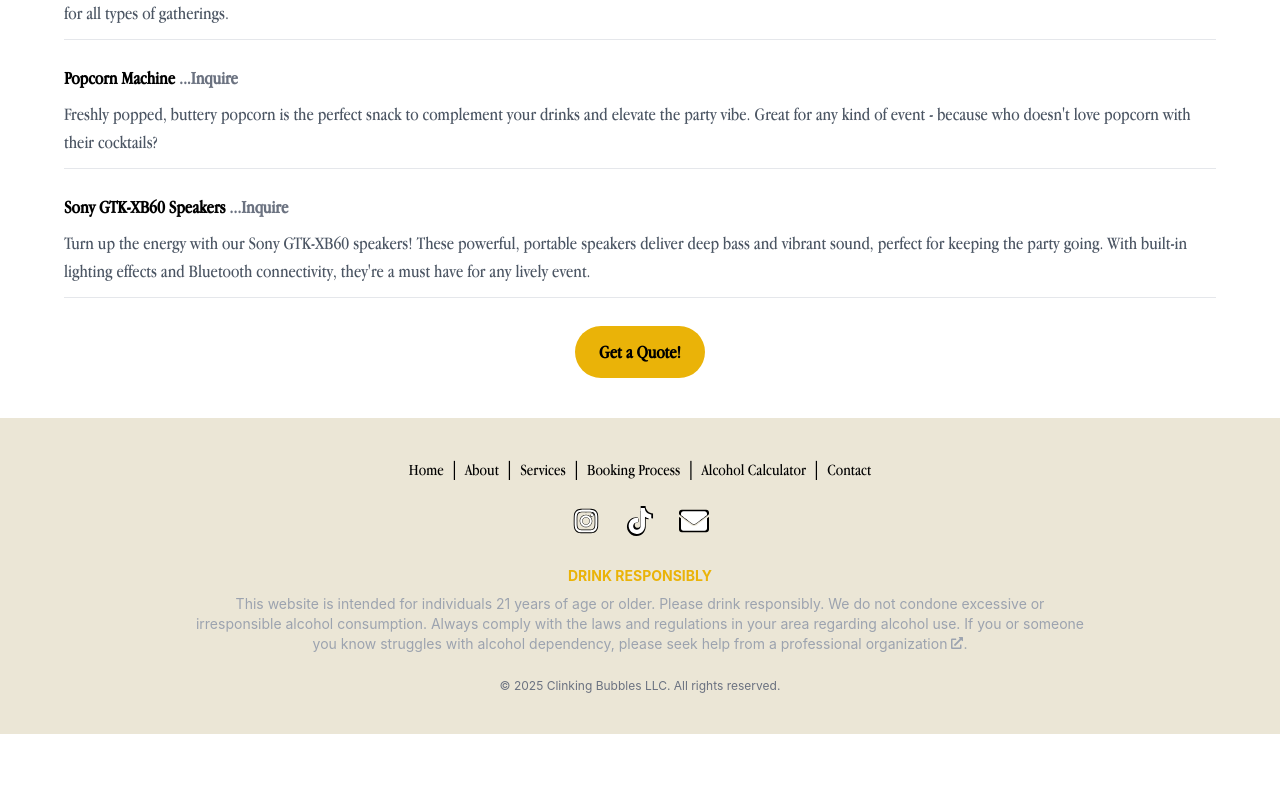
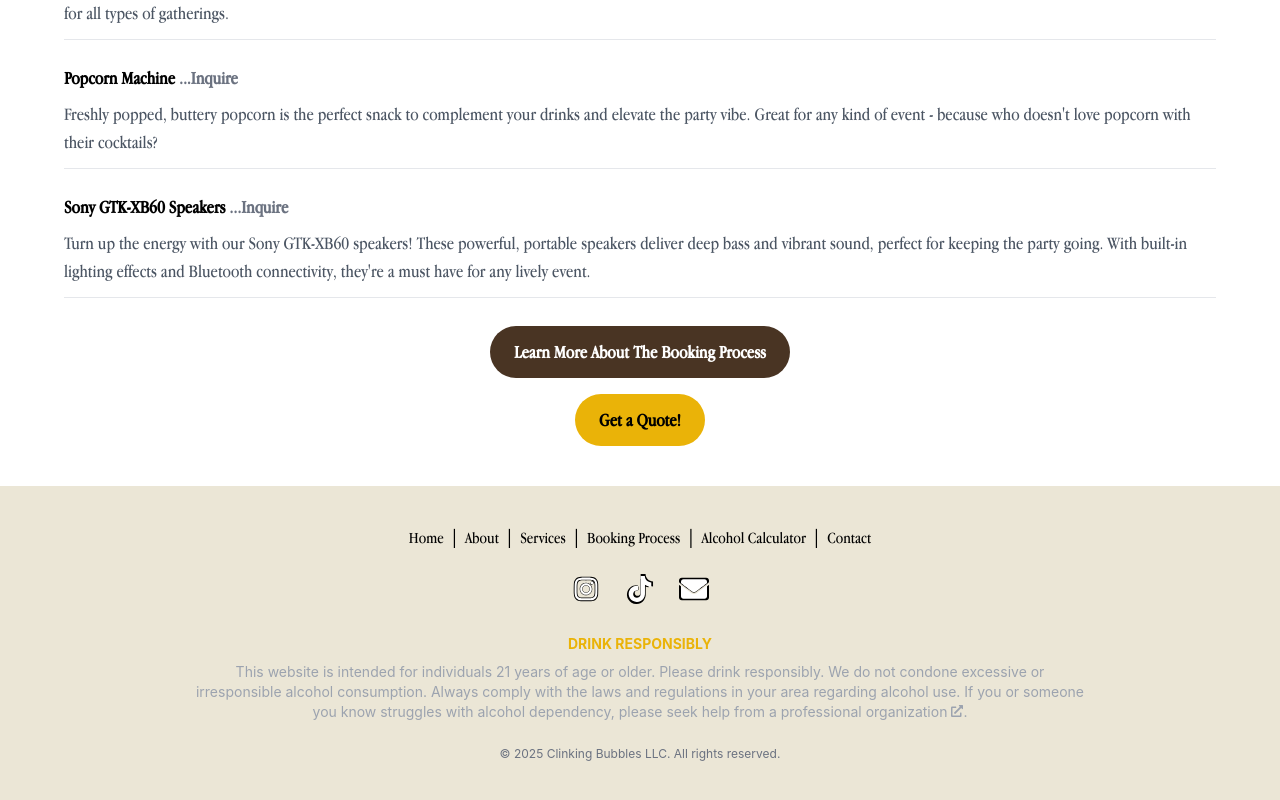
Before and after one commit to fctico11/clinkingbubbles, a React (Create React App) app: page /services in a window 1280 px wide. Shown: the part 1351-2151 px from the top of the page. Before the commit the page ends 2085 px from the top, so only its background shows below. Built offline with nearby package versions, Linux system fonts and the light colour scheme; a web font is replaced by a local one.

Commit message:
added booking process button

```diff
--- a/src/pages/ServicesPage.js
+++ b/src/pages/ServicesPage.js
@@ -10,7 +10,7 @@ import { Helmet } from 'react-helmet';
 <Helmet>
   <title>Private Bartending Services: NJ Weddings, Parties & More</title>
   <meta name="description" content="Explore our private bartending services for weddings, birthdays, and special events. Serving NJ & NY with style, heart, and crafted cocktails." />
-  <meta name="keywords" content="bartending services, private bartending NJ, private bartending NY, cocktail packages, event bartending, party bartending NJ, wedding bartenders NY, event bar services" />
+  <meta name="keywords" content="bartending services, private bartending NJ, private bartending NY, cocktail packages, event bartending, party bartenders NJ, wedding bartenders NY, event bar services" />
   <link rel="canonical" href="https://www.clinkingbubbles.com/services" />
 
   <meta property="og:title" content="Private Bartending Services: NJ Weddings, Parties & More" />
@@ -22,7 +22,6 @@ import { Helmet } from 'react-helmet';
   <meta name="twitter:card" content="summary_large_image" />
   <meta name="twitter:image:alt" content="Explore premium bartending services for NJ & NY." />
 </Helmet>
-
 
 const ServicesPage = () => {
   useEffect(() => {
@@ -246,17 +245,24 @@ const ServicesPage = () => {
             </div>
           </div>
 
-          {/* "Get a Quote!" Button */}
-          <div
-            className="mt-7 text-center"
-            data-aos="fade-up"
-            data-aos-delay="500"
-          >
-            <Link to="/contact">
-              <button className="bubbles-font text-lg bg-yellow-500 text-black font-semibold px-6 py-3 rounded-full hover:bg-yellow-600 transition">
-                Get a Quote!
-              </button>
-            </Link>
+          {/* Buttons Section */}
+          <div className="mt-7 space-y-4" data-aos="fade-up">
+            {/* Learn More About The Booking Process Button */}
+            <div className="text-center">
+              <Link to="/booking-process">
+                <button className="bubbles-font text-lg bg-[#493423] text-white font-semibold px-6 py-3 rounded-full hover:bg-gray-800 transition">
+                  Learn More About The Booking Process
+                </button>
+              </Link>
+            </div>
+            {/* Get a Quote Button */}
+            <div className="text-center">
+              <Link to="/contact">
+                <button className="bubbles-font text-lg bg-yellow-500 text-black font-semibold px-6 py-3 rounded-full hover:bg-yellow-600 transition">
+                  Get a Quote!
+                </button>
+              </Link>
+            </div>
           </div>
         </div>
       </div>
```
